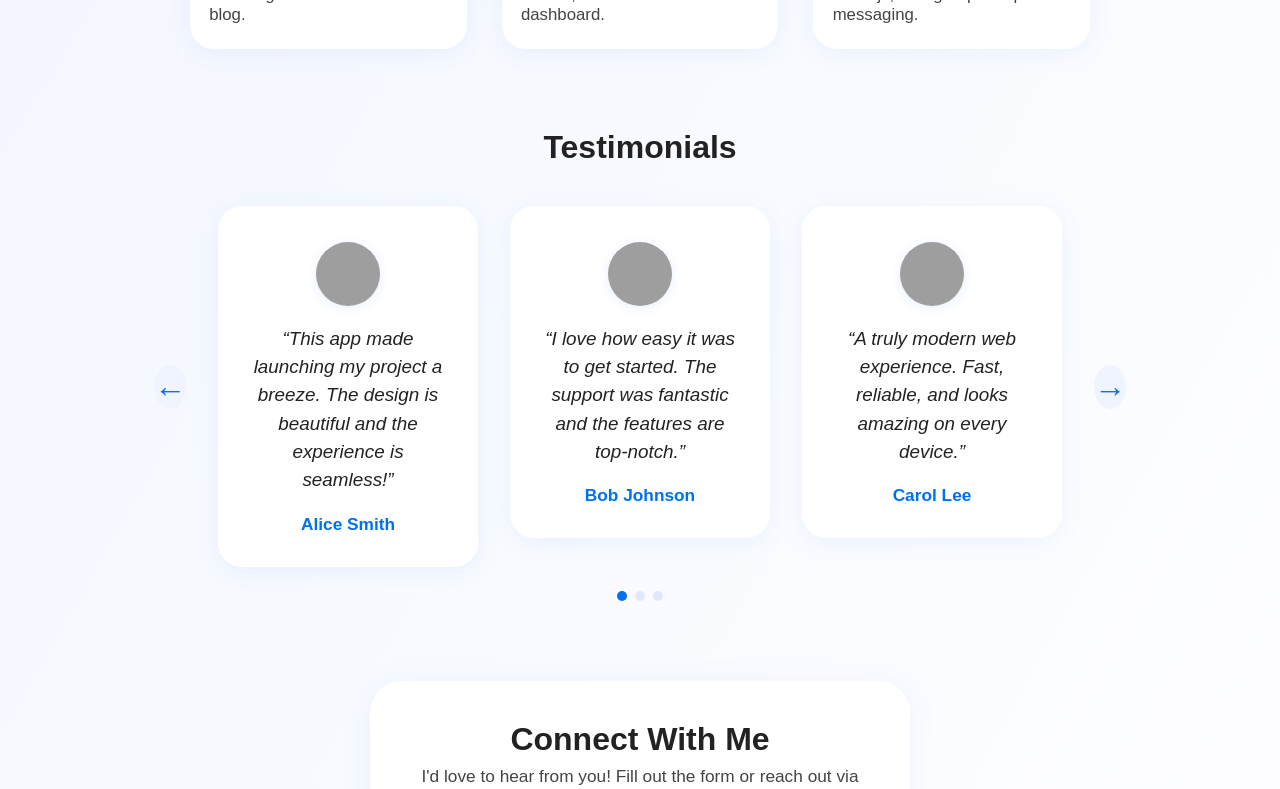
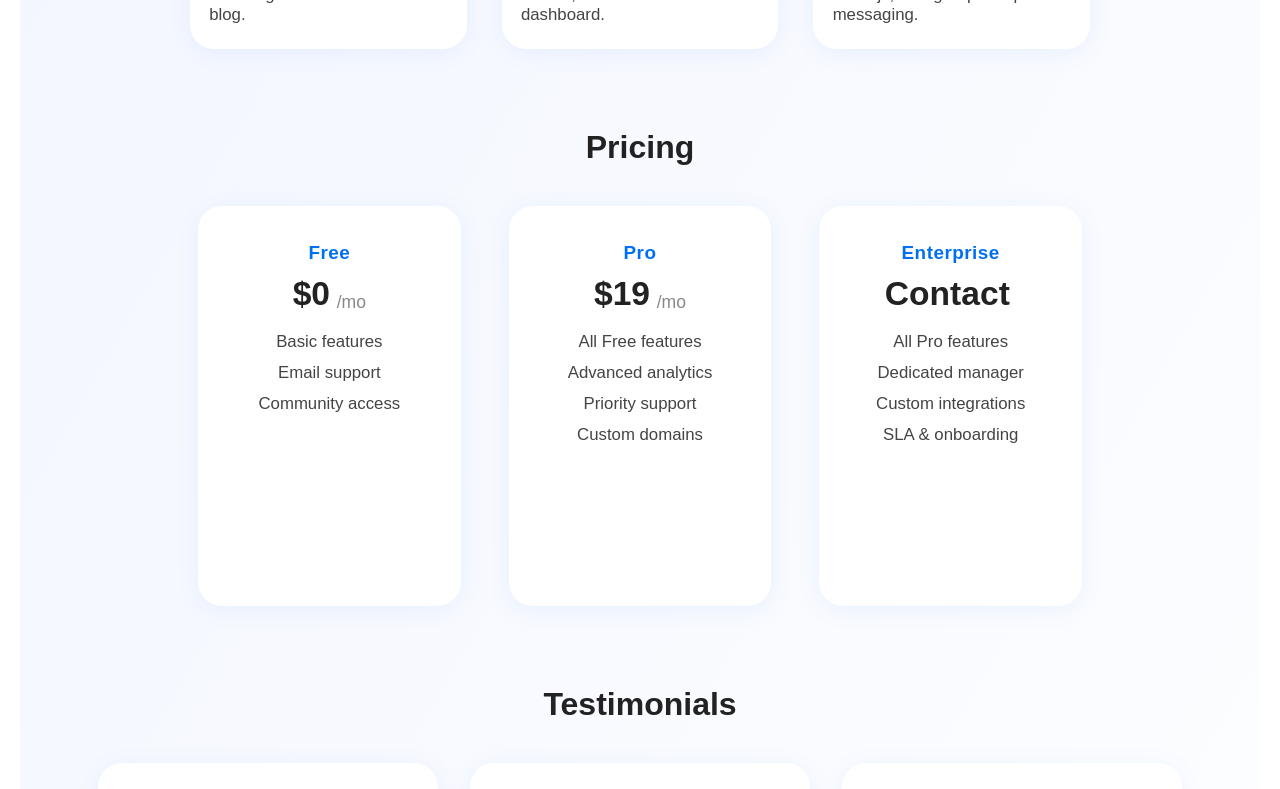
Before and after one commit to deanblinder/landingPage, a Next.js app: page / in a window 1280 px wide. Shown: the part 1180-1969 px from the top of the page. Built offline with nearby package versions, Linux system fonts and the light colour scheme; grey boxes are pictures that could not be loaded.

Commit message:
Add Pricing section to landing page and adjust layout styles

```diff
--- /dev/null
+++ b/src/app/components/Pricing/Pricing.css
@@ -0,0 +1,127 @@
+.pricing-section {
+  margin-top: 5rem;
+  width: 100%;
+  display: flex;
+  flex-direction: column;
+  align-items: center;
+}
+.pricing-title {
+  font-size: 2rem;
+  font-weight: 700;
+  color: #222;
+  margin-bottom: 2.5rem;
+}
+.pricing-cards {
+  display: flex;
+  flex-direction: row;
+  gap: 2rem;
+  justify-content: center;
+  width: 100%;
+  max-width: 900px;
+  flex-wrap: nowrap;
+  -webkit-overflow-scrolling: touch;
+
+}
+.pricing-card {
+  background: #fff;
+  border-radius: 1.5rem;
+  box-shadow: 0 4px 24px rgba(0,112,243,0.07);
+  padding: 2.2rem 2rem 2rem 2rem;
+  display: flex;
+  flex-direction: column;
+  align-items: center;
+  min-width: 260px;
+  max-width: 340px;
+  width: 100%;
+  position: relative;
+  transition: transform 0.18s, box-shadow 0.18s;
+  margin: 0 0.5rem;
+  height: 400px
+}
+.pricing-card.highlight {
+  border: 2.5px solid #0070f3;
+  box-shadow: 0 8px 32px rgba(0,112,243,0.13);
+  z-index: 2;
+  transform: scale(1.04);
+}
+.pricing-name {
+  font-size: 1.18rem;
+  font-weight: 700;
+  color: #0070f3;
+  margin-bottom: 0.7rem;
+  letter-spacing: 0.5px;
+}
+.pricing-price {
+  font-size: 2.1rem;
+  font-weight: 800;
+  color: #222;
+  margin-bottom: 1.2rem;
+  display: flex;
+  align-items: flex-end;
+  gap: 0.2em;
+}
+.pricing-amount {
+  font-size: 2.1rem;
+}
+.pricing-period {
+  font-size: 1.1rem;
+  color: #888;
+  font-weight: 500;
+}
+.pricing-features {
+  list-style: none;
+  padding: 0;
+  margin: 0 0 1.5rem 0;
+  width: 100%;
+}
+.pricing-features li {
+  font-size: 1.05rem;
+  color: #444;
+  margin-bottom: 0.7rem;
+  text-align: center;
+}
+.pricing-cta {
+  background: linear-gradient(90deg, #0070f3 60%, #00c6fb 100%);
+  color: #fff;
+  font-weight: 700;
+  font-size: 1.08rem;
+  border: none;
+  border-radius: 2em;
+  padding: 0.7em 1.8em;
+  cursor: pointer;
+  box-shadow: 0 2px 12px rgba(0,112,243,0.10);
+  transition: background 0.18s, box-shadow 0.18s, transform 0.18s;
+  margin-top: auto;
+}
+.pricing-cta:hover {
+  background: linear-gradient(90deg, #0051a8 60%, #00aaff 100%);
+  box-shadow: 0 4px 18px rgba(0,112,243,0.18);
+  transform: translateY(-2px) scale(1.04);
+}
+.pricing-cards::-webkit-scrollbar {
+  display: none;
+}
+@media (max-width: 900px) {
+  .pricing-cards {
+    gap: 1rem;
+    max-width: 100%;
+  }
+  .pricing-card {
+    min-width: 240px;
+    max-width: 320px;
+  }
+}
+@media (max-width: 600px) {
+  .pricing-section {
+    margin-top: 2.5rem;
+    padding: 0 0.5rem;
+  }
+  .pricing-cards {
+    gap: 1rem;
+    padding-bottom: 1.2rem;
+  }
+  .pricing-card {
+    padding: 1.2rem 0.7rem 1.2rem 0.7rem;
+    margin: 0;
+  }
+}
--- /dev/null
+++ b/src/app/components/Pricing/Pricing.tsx
@@ -0,0 +1,68 @@
+import React from "react";
+import "./Pricing.css";
+
+const plans = [
+  {
+    name: "Free",
+    price: "$0",
+    period: "/mo",
+    features: [
+      "Basic features",
+      "Email support",
+      "Community access",
+    ],
+    cta: "Get Started",
+    highlight: false,
+  },
+  {
+    name: "Pro",
+    price: "$19",
+    period: "/mo",
+    features: [
+      "All Free features",
+      "Advanced analytics",
+      "Priority support",
+      "Custom domains",
+    ],
+    cta: "Upgrade Now",
+    highlight: true,
+  },
+  {
+    name: "Enterprise",
+    price: "Contact",
+    period: "",
+    features: [
+      "All Pro features",
+      "Dedicated manager",
+      "Custom integrations",
+      "SLA & onboarding",
+    ],
+    cta: "Contact Us",
+    highlight: false,
+  },
+];
+
+const Pricing: React.FC = () => (
+  <section className="pricing-section" id="pricing">
+    <h2 className="pricing-title">Pricing</h2>
+    <div className="pricing-cards">
+      {plans.map((plan, idx) => (
+        <div className={`pricing-card`} key={idx}>
+          <div className="pricing-name">{plan.name}</div>
+          <div className="pricing-price">
+            <span className="pricing-amount">{plan.price}</span>
+            <span className="pricing-period">{plan.period}</span>
+          </div>
+          <ul className="pricing-features">
+            {plan.features.map((f, i) => (
+              <li key={i}>{f}</li>
+            ))}
+          </ul>
+          {/* <button className="pricing-cta">{plan.cta}</button> */}
+        </div>
+      ))}
+    </div>
+  </section>
+);
+
+export default Pricing;
--- a/src/app/components/Testimonials/Testimonials.css
+++ b/src/app/components/Testimonials/Testimonials.css
@@ -17,7 +17,7 @@
   justify-content: center;
   gap: 2rem;
   width: 100%;
-  max-width: 900px;
+  max-width: 100%;
   min-height: 340px;
   position: relative;
 }
@@ -42,7 +42,8 @@
   padding: 2.2rem 2rem 2rem 2rem;
   position: relative;
   z-index: 1;
-  height: 100%;
+  height: 340px;
+  box-sizing: border-box;
 }
 .testimonial-avatar {
   width: 64px;
@@ -64,6 +65,7 @@
   color: #0070f3;
   font-weight: 700;
   text-align: center;
+  margin-top: auto;
 }
 .carousel-btn {
   background: #f0f4ff;
@@ -178,12 +180,10 @@
   .testimonial-carousel {
     min-height: 320px;
   }
-  .testimonial-cards-group {
-    gap: 1.2rem;
-  }
   .testimonial-card {
     min-width: 220px;
     max-width: 320px;
+    height: 320px;
   }
 }
 @media (max-width: 700px) {
--- a/src/app/layout.tsx
+++ b/src/app/layout.tsx
@@ -30,7 +30,7 @@ export default function RootLayout({
   }, []);
   return (
     <html lang="en">
-      <body className={`${geistSans.variable} ${geistMono.variable}`}>
+      <body className={`${geistSans.variable} ${geistMono.variable}`} style={{padding: "0 20px"}}>
         <Topbar onBurgerClick={() => setSidebarOpen(true)} />
         <Sidebar open={sidebarOpen} onClose={() => setSidebarOpen(false)} />
         {children}
--- a/src/app/page.tsx
+++ b/src/app/page.tsx
@@ -2,6 +2,7 @@ import styles from "./page.module.css";
 import Hero from "./components/Hero/Hero";
 import AboutMe from "./components/AboutMe/AboutMe";
 import Projects from "./components/Projects/Projects";
+import Pricing from "./components/Pricing/Pricing";
 import Testimonials from "./components/Testimonials/Testimonials";
 import ContactMe from "./components/ContactMe/ContactMe";
 
@@ -11,6 +12,7 @@ export default function Home() {
       <Hero />
       <AboutMe />
       <Projects />
+      <Pricing />
       <Testimonials />
       <ContactMe />
     </main>
```
